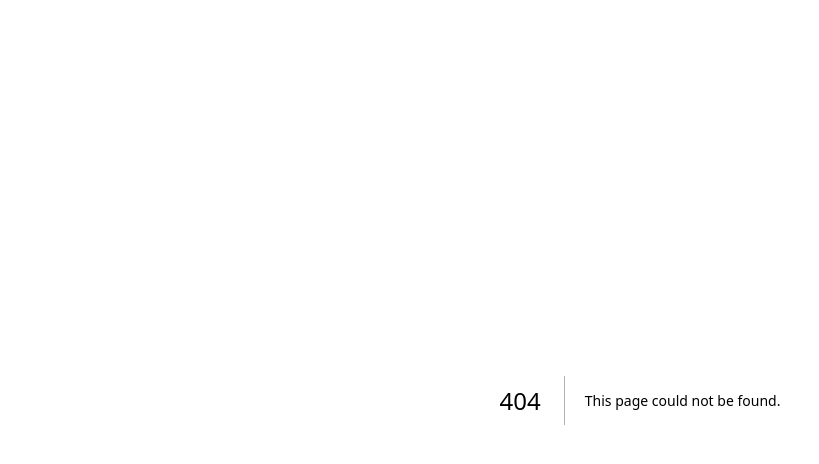
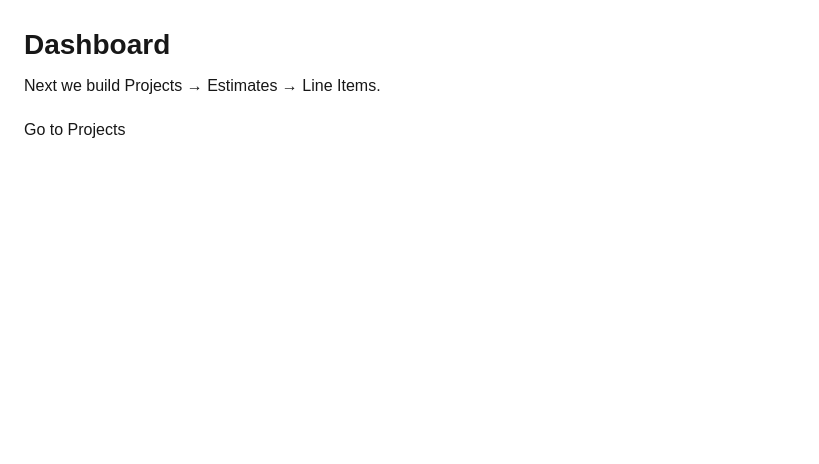
Before and after one commit to matrixelectricalservices-boop/voltscope, a Next.js app: page /dashboard in a window 1280 px wide. Before the commit this address had no page. Shown: the top 464 px of the page, without its empty margins (0-819 px from the left). Built offline with nearby package versions, Linux system fonts and the light colour scheme.

Commit message:
Added dashboard and project routes

```diff
--- /dev/null
+++ b/app/dashboard/page.tsx
@@ -0,0 +1,16 @@
+import Link from "next/link";
+
+export default function DashboardPage() {
+  return (
+    <main style={{ padding: 24 }}>
+      <h1 style={{ fontSize: 28, fontWeight: 800 }}>Dashboard</h1>
+      <p style={{ marginTop: 8 }}>
+        Next we build Projects → Estimates → Line Items.
+      </p>
+
+      <div style={{ marginTop: 20 }}>
+        <Link href="/projects">Go to Projects</Link>
+      </div>
+    </main>
+  );
+}
--- /dev/null
+++ b/app/projects/new/page.tsx
@@ -0,0 +1,10 @@
+export default function NewProjectPage() {
+  return (
+    <main style={{ padding: 24 }}>
+      <h1 style={{ fontSize: 28, fontWeight: 800 }}>New Project</h1>
+      <p style={{ marginTop: 8 }}>
+        Next we’ll build a simple form: customer, address, job type, notes.
+      </p>
+    </main>
+  );
+}
--- /dev/null
+++ b/app/projects/page.tsx
@@ -0,0 +1,14 @@
+import Link from "next/link";
+
+export default function ProjectsPage() {
+  return (
+    <main style={{ padding: 24 }}>
+      <h1 style={{ fontSize: 28, fontWeight: 800 }}>Projects</h1>
+      <p style={{ marginTop: 8 }}>This will list projects (customers + estimates).</p>
+
+      <div style={{ marginTop: 20 }}>
+        <Link href="/projects/new">+ New Project</Link>
+      </div>
+    </main>
+  );
+}
```
